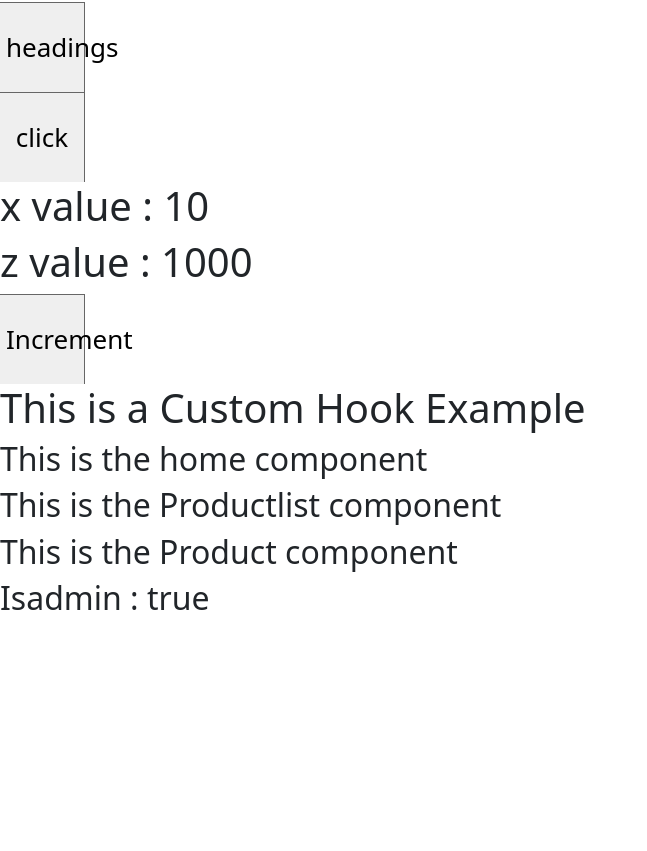
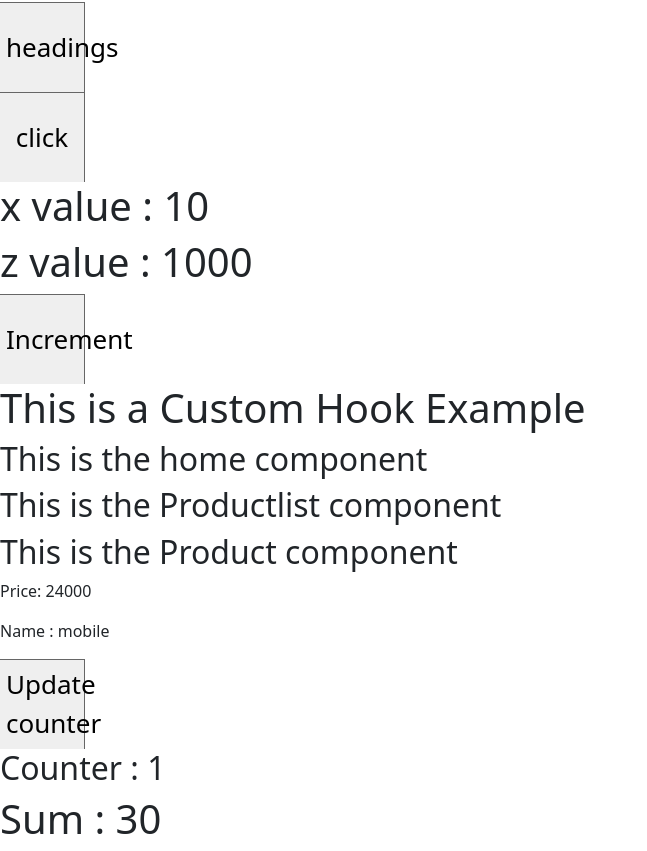
Before and after one commit to Pandukumar9/todo_app_react, a React (Create React App) app: page / in a window 1280 px wide. Shown: the part 3671-4522 px from the top of the page, without its empty margins (0-647 px from the left). Before the commit the page ends 4296 px from the top, so only its background shows below. Built offline with nearby package versions, Linux system fonts and the light colour scheme; no server answers.

Commit message:
usememohook topic

```diff
--- a/src/App.js
+++ b/src/App.js
@@ -1,8 +1,9 @@
-import { useState } from 'react';
+import { createContext, useState } from 'react';
 import './App.css';
 import Calculator from './pages/Calculator';
 import Virdom from './pages/Virtualdom';
 import Homeee from './pages/Homeee';
+import Usememohook from './pages/Usememohook';
 
 function App() {
   let [todolist, updateTodos] = useState([
@@ -38,7 +39,12 @@ function App() {
     updateTodos(updatedtods);
   }
 
-  let isAdmin = 'true';
+  // let isAdmin = 'true';
+
+  let p = {
+    name: 'mobile',
+    price: 24000
+  }
 
   return (
     <>
@@ -71,10 +77,18 @@ function App() {
 
     <Virdom></Virdom>
 
-    <Homeee data={isAdmin}></Homeee>
+    <context.Provider value={p}>
+       {/* <Homeee data={isAdmin}></Homeee> */}
+       <Homeee></Homeee>
+    </context.Provider>
+
+    {/* <Homeee data={isAdmin}></Homeee> */}
+
+    <Usememohook></Usememohook>
     </>
 
   );
 }
 
 export default App;
+export let context = createContext();
--- a/src/pages/Homeee.js
+++ b/src/pages/Homeee.js
@@ -1,12 +1,14 @@
 import Productlist from "./Productlist"
 
-function Homeee({data}){
+// function Homeee({data}){ for props drilling
+function Homeee(){
 
     return(
         <>
           <h2>This is the home component</h2>
           {/* <h2>Admin : {data}</h2> */}
-          <Productlist data={data}></Productlist>
+          {/* <Productlist data={data}></Productlist> for props drilling */}
+          <Productlist></Productlist>
         </>
     )
 }
--- a/src/pages/Product.js
+++ b/src/pages/Product.js
@@ -1,8 +1,18 @@
-function Product({data}){
+import { useContext } from "react"
+import { context } from "../App"
+
+// function Product({data}){
+function Product(){
+
+  let data = useContext(context);
+
     return(
         <>
           <h2>This is the Product component</h2>
-          <h2>Isadmin : {data}</h2>
+          {/* <h2>Isadmin : {data}</h2> */}
+
+          <p>Price: {data.price}</p>
+          <p>Name : {data.name}</p>
         </>
     )
 }
--- a/src/pages/Productlist.js
+++ b/src/pages/Productlist.js
@@ -1,10 +1,11 @@
 import Product from "./Product";
-
-function Productlist({data}){
+// function Productlist({data}){ //this is for  drilling props
+function Productlist(){
     return(
         <>
           <h2>This is the Productlist component</h2>
-          <Product data={data}></Product>
+          {/* <Product data={data}></Product> */}
+          <Product></Product>
         </>
     )
 }
--- /dev/null
+++ b/src/pages/Usememohook.js
@@ -0,0 +1,22 @@
+import { useMemo, useState } from "react";
+
+function Usememohook(){
+  let [counter, setCounter] = useState(1);
+    let num1 = 10;
+    let num2 = 20;
+
+    let sum = useMemo(() => {
+      return num1 + num2;
+    },[num1,num2])
+    return(
+        <>
+            <button onClick={() => {
+               setCounter(counter+1);
+            }}>Update counter</button>
+            <h2>Counter : {counter}</h2>
+            <h1>Sum : {sum}</h1>
+        </>
+    )
+}
+
+export default Usememohook
```
Also changed, not shown: src/pages/Usememohook2.js (added).
